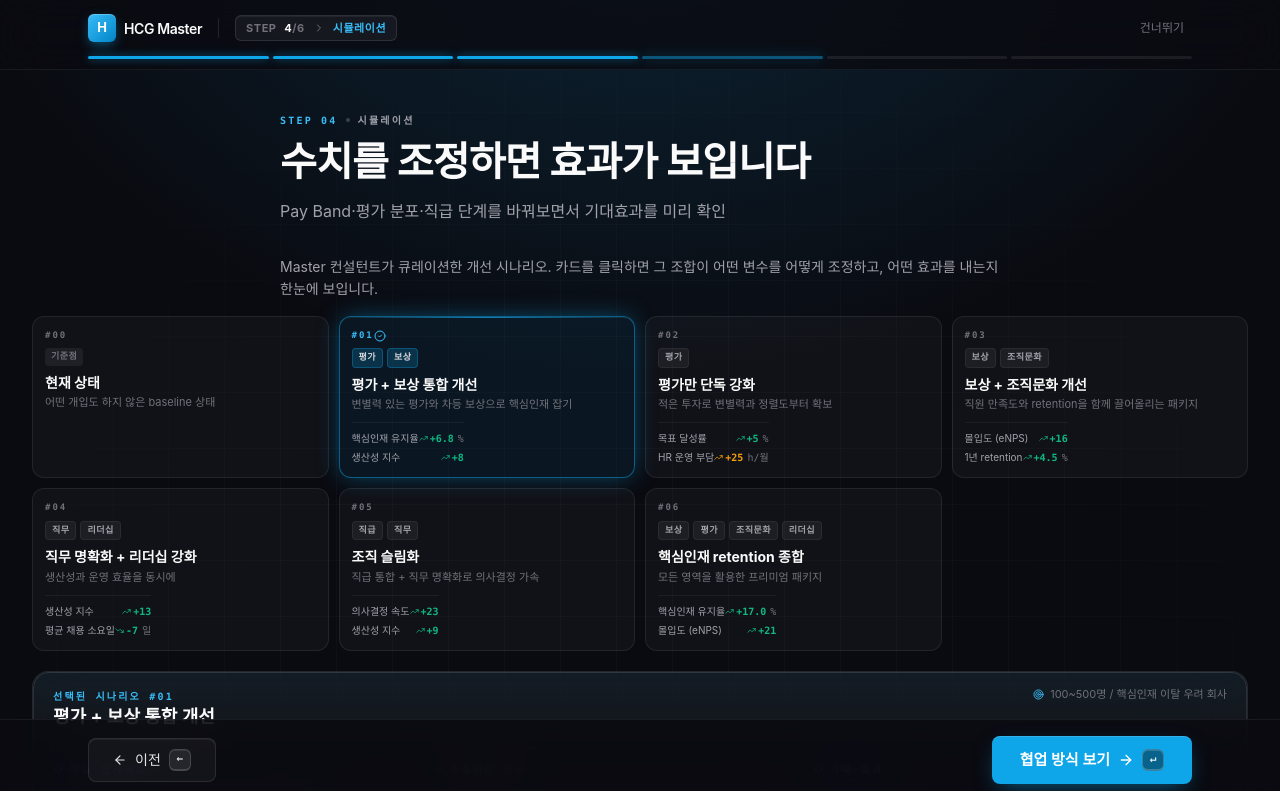
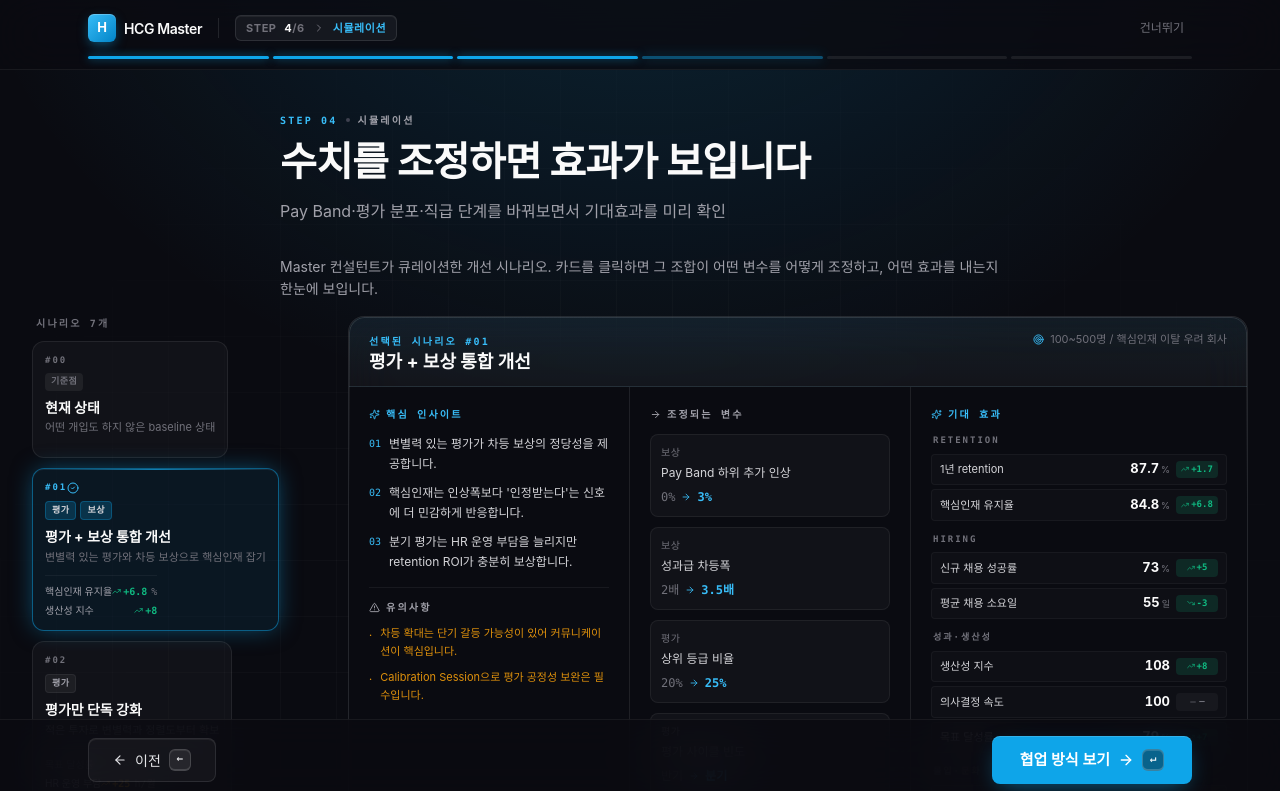
Before and after one commit to skyyoung2030-star/hradvisory, a React (Vite) app: page /tour/4-simulate in a window 1280 px wide. Shown: the top 791 px of the page. Built offline with nearby package versions, Linux system fonts and the light colour scheme; no server answers; a web font is replaced by a local one.

Commit message:
Updated Step4Simulate.tsx

```diff
--- a/src/pages/Step4Simulate.tsx
+++ b/src/pages/Step4Simulate.tsx
@@ -250,8 +250,16 @@ export default function Step4Simulate() {
           }}
         >
           <div className="max-w-[1400px] mx-auto px-4 sm:px-6">
-            {/* ─── Scenario picker grid ─── */}
-            <div className="grid sm:grid-cols-2 lg:grid-cols-4 gap-2.5 mb-5">
+            <div className="grid lg:grid-cols-[300px,1fr] gap-4">
+              {/* ─── LEFT — Scenario picker (sticky on lg) ─── */}
+              <aside>
+                <div className="lg:sticky lg:top-4 space-y-2.5">
+                  <div
+                    className="text-[10px] font-mono font-bold uppercase tracking-[0.22em] text-ink-500 px-1"
+                    style={{ display: "block", margin: 0, marginBottom: 4, padding: "0 4px", position: "static" }}
+                  >
+                    시나리오 {SCENARIOS.length}개
+                  </div>
                   {SCENARIOS.map((s) => (
                     <ScenarioCard
                       key={s.id} scenario={s}
@@ -261,8 +269,10 @@ export default function Step4Simulate() {
                     />
                   ))}
                 </div>
+              </aside>
 
-            {/* ─── Detail panel ─── */}
+              {/* ─── RIGHT — Detail panel ─── */}
+              <main>
                 <AnimatePresence mode="wait">
                   <motion.div
                     key={selected.id}
@@ -279,6 +289,8 @@ export default function Step4Simulate() {
                 >
                   ⓘ HCG 평균 사례 기반 추정. 실제 자문에서는 회사 데이터로 시나리오를 맞춤화합니다.
                 </p>
+              </main>
+            </div>
           </div>
         </div>
       </StepShell>
```
Lines whose indentation alone changed are shown as unchanged.
